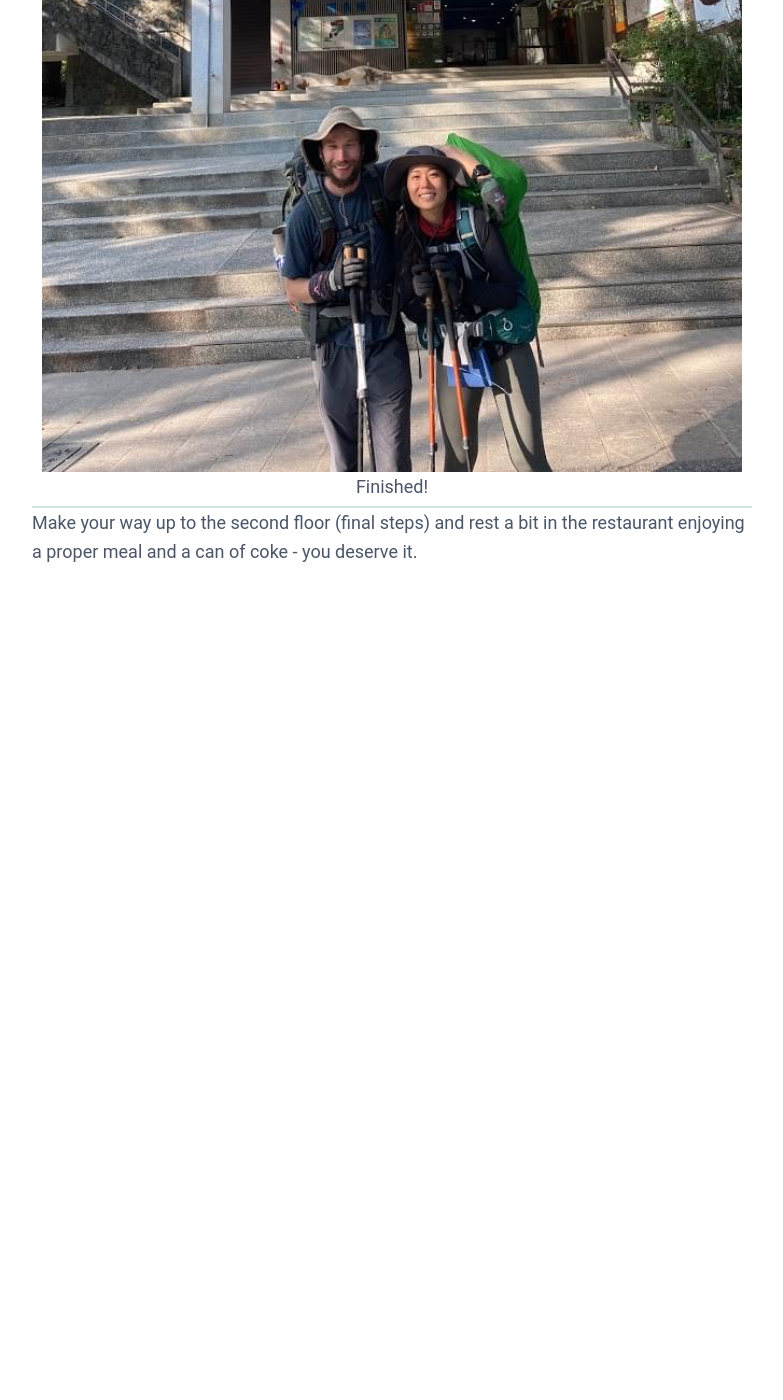
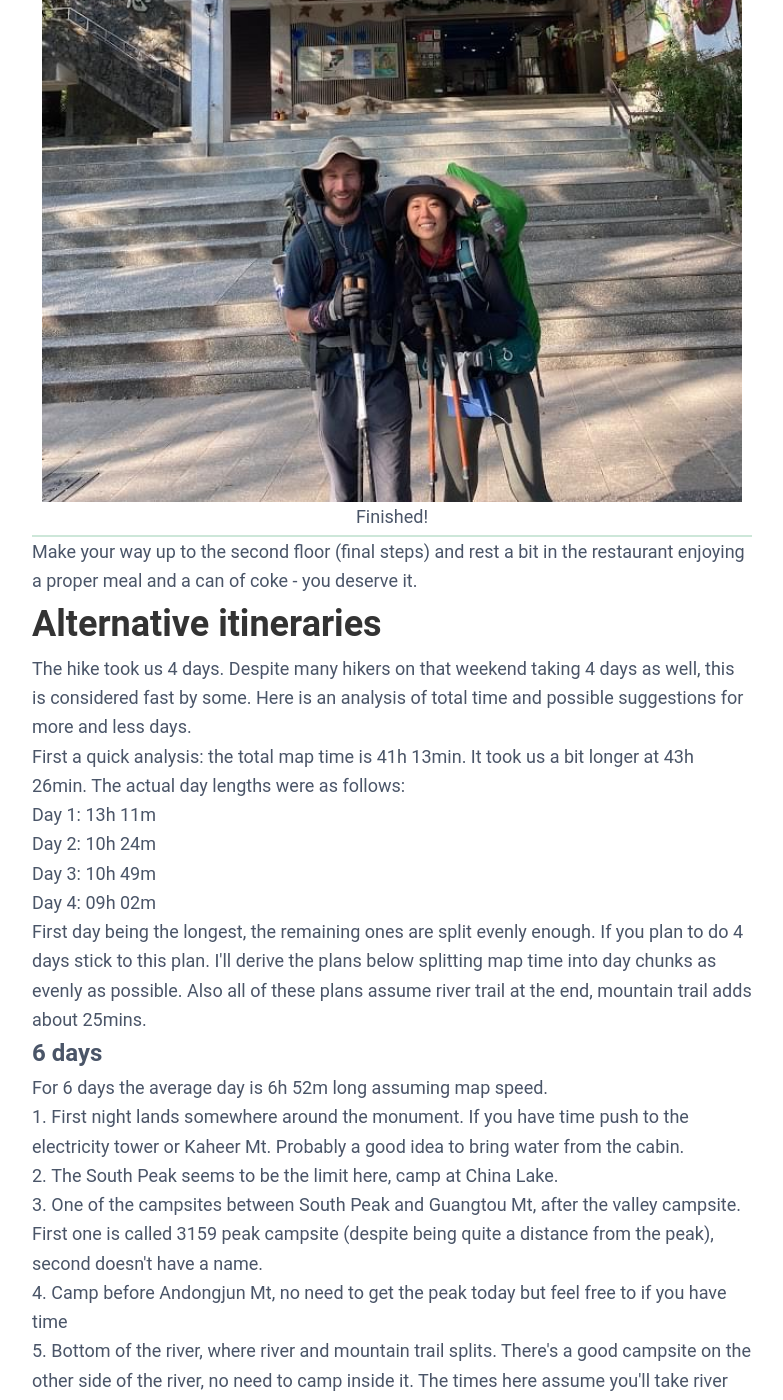
Before and after one commit to DawidJanczak/DawidJanczak.github.io, a Jekyll site: the page built from _posts/2020-10-18-nenggaoandongjun.html, in a window 1280 px wide and 1400 px high, scrolled down 53466 px. Shown: the whole window, without its empty margins (248-1031 px from the left). Built offline with Jekyll 4.4.1, drawn with Linux system fonts in a browser that asks for light colours; before the commit the page ends 54096 px from its top, so only the background shows below that; some of the changed text lies outside the part shown.

Commit message:
Start on alternate itineraries

```diff
--- a/_posts/2020-10-18-nenggaoandongjun.html
+++ b/_posts/2020-10-18-nenggaoandongjun.html
@@ -31,7 +31,7 @@ headers:
 ---
 <header>
   <div class="bg-gray-500 p-4">
-    <div class="font-semibold mb-1">Table of contents</div>
+    <div class="toc font-semibold mb-1">Table of contents</div>
     <ol>
       <li><a href="#general-information">General information</a></li>
       <li>
@@ -51,12 +51,13 @@ headers:
           <li class="ml-4"><a href="#day-4">Day 4</a></li>
         </ol>
       </li>
+      <li>
+        <a href="#alternatives">Alternative itineraries</a>
+      </li>
     </ol>
   </div>
   <h2 id="general-information" class="text-4xl font-bold">General information</h2>
   <!-- Add note about duration -->
-  <!-- TODO consider a dictionary of chinese names used throughout the article -->
-  <!-- TODO information about water availability -->
   <!-- TODO more difficulty information, alternative plans -->
   <!-- TODO split to sections-->
   <!-- TODO TOC -->
@@ -539,3 +540,36 @@ headers:
     (final steps) and rest a bit in the restaurant enjoying a proper meal and a can of coke - you deserve it.
   </p>
 </section>
+<section>
+  <h2 id="alternatives" class="text-4xl font-bold">Alternative itineraries</h2>
+  <p>
+    The hike took us 4 days. Despite many hikers on that weekend taking 4 days as well, this is considered fast by some. Here is an analysis
+    of total time and possible suggestions for more and less days.
+  </p>
+  <p>
+    First a quick analysis: the total map time is 41h 13min. It took us a bit longer at 43h 26min. The actual day lengths were as follows:
+    <ol>
+      <li>Day 1: 13h 11m</li>
+      <li>Day 2: 10h 24m</li>
+      <li>Day 3: 10h 49m</li>
+      <li>Day 4: 09h 02m</li>
+    </ol>
+    First day being the longest, the remaining ones are split evenly enough. If you plan to do 4 days stick to this plan. I'll derive the
+    plans below splitting map time into day chunks as evenly as possible. Also all of these plans assume river trail at the end, mountain
+    trail adds about 25mins.
+  </p>
+  <h3 id="alt-6-days" class="text-2xl font-semibold">6 days</h3>
+  <p>
+    For 6 days the average day is 6h 52m long assuming map speed.
+    <ol class="list-decimal list-inside">
+      <li>First night lands somewhere around the monument. If you have time push to the electricity tower or Kaheer Mt. Probably a good idea
+      to bring water from the cabin.</li>
+      <li>The South Peak seems to be the limit here, camp at China Lake.</li>
+      <li>One of the campsites between South Peak and Guangtou Mt, after the valley campsite. First one is called 3159 peak campsite
+        (despite being quite a distance from the peak), second doesn't have a name.</li>
+      <li>Camp before Andongjun Mt, no need to get the peak today but feel free to if you have time</li>
+      <li>Bottom of the river, where river and mountain trail splits. There's a good campsite on the other side of the river, no need to
+        camp inside it. The times here assume you'll take river trail, you'll have to </li>
+    </ol>
+  </p>
+</section>
--- a/assets/main.css
+++ b/assets/main.css
@@ -691,6 +691,14 @@ video {
   line-height: 1.625;
 }
 
+.list-inside {
+  list-style-position: inside;
+}
+
+.list-decimal {
+  list-style-type: decimal;
+}
+
 .my-1 {
   margin-top: 0.25rem;
   margin-bottom: 0.25rem;
@@ -872,11 +880,11 @@ strong {
   color: #333;
 }
 
-ol {
+.toc ol {
   counter-reset: item;
 }
 
-li:before {
+.toc li:before {
   content: counters(item, ".") " ";
   counter-increment: item;
 }
--- a/css/main.css
+++ b/css/main.css
@@ -19,11 +19,11 @@ strong {
   color: #333;
 }
 
-ol {
+.toc ol {
   counter-reset: item;
 }
 
-li:before {
+.toc li:before {
   content: counters(item, ".") " ";
   counter-increment: item;
 }
```
Also changed, not shown: other parts of _posts/2020-10-18-nenggaoandongjun.html (+1 -1 lines).
